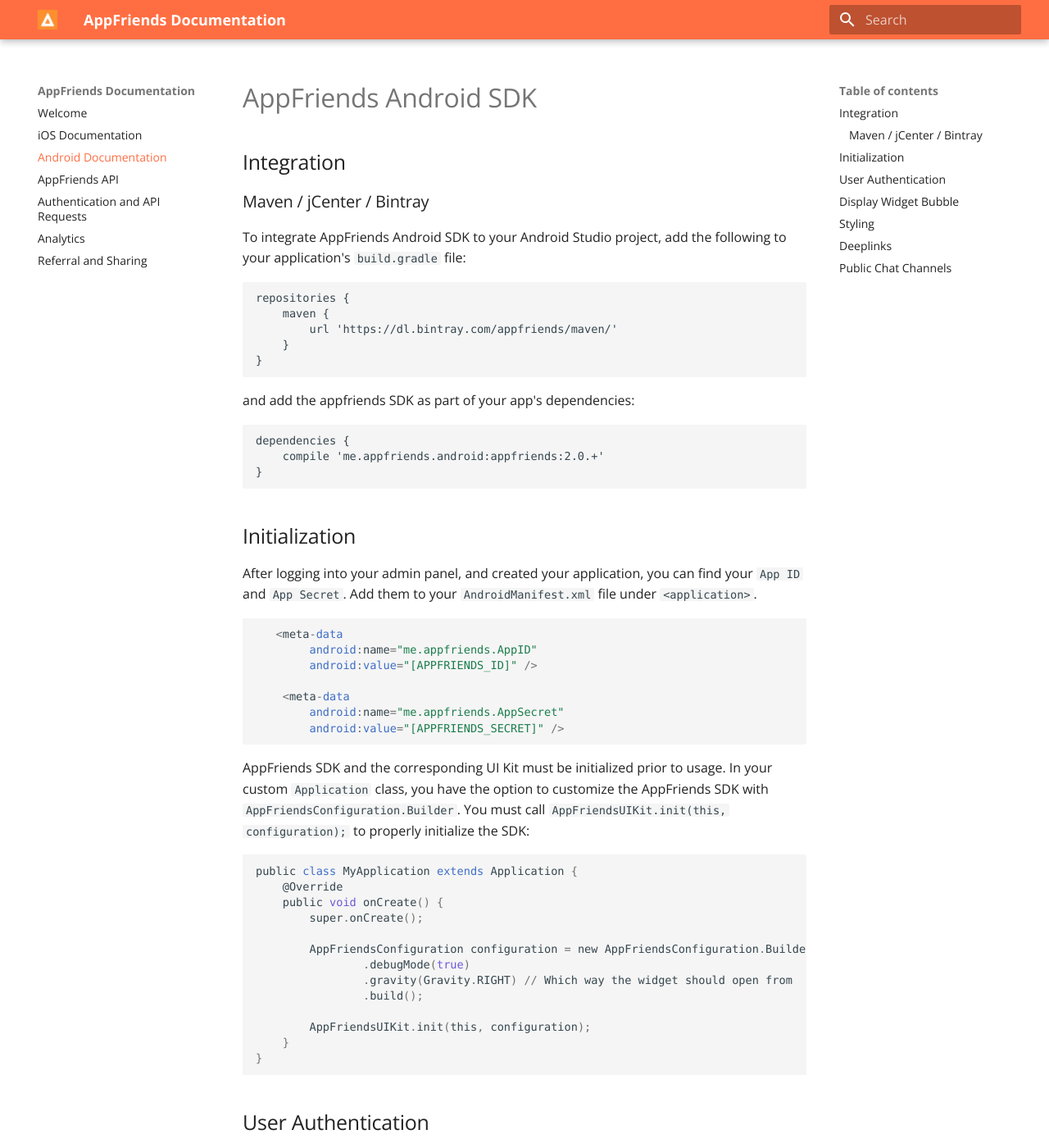
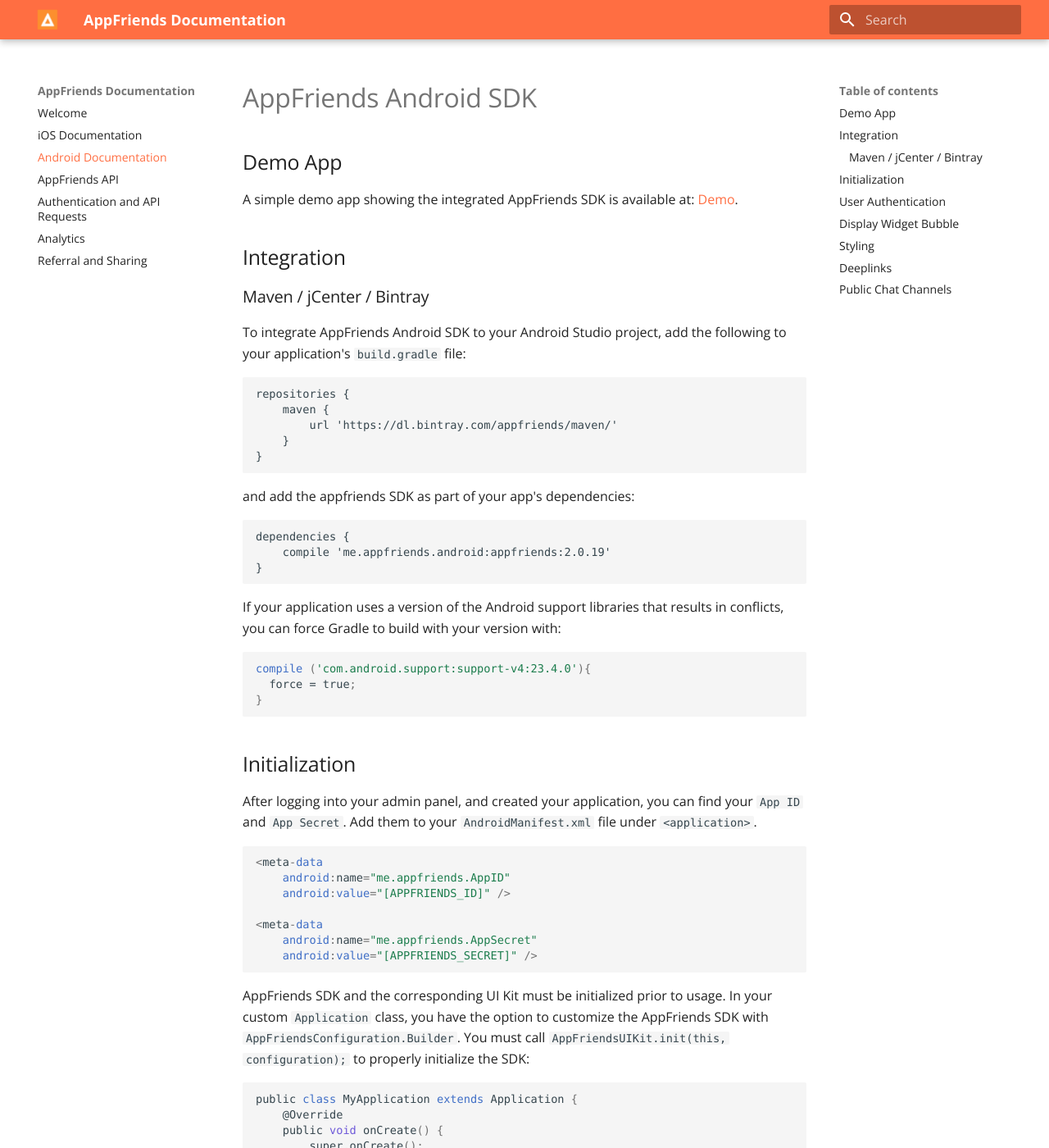
Before and after one commit to Hacknocraft/AppFriendsDocs, an MkDocs documentation site: the page built from docs/android.md, in a window 1280 px wide and 1400 px high. Shown: the whole window at 82% size. Built offline with MkDocs 1.6.1 and Material for MkDocs 9.7.7, drawn with Linux system fonts in a browser that asks for light colours; some web fonts are replaced; old or Windows-style settings are respelled for this version of MkDocs; some of the changed text lies outside the part shown.

Commit message:
updated android

````diff
--- a/docs/android.md
+++ b/docs/android.md
@@ -1,4 +1,7 @@
 # AppFriends Android SDK
+
+## Demo App
+A simple demo app showing the integrated AppFriends SDK is available at: [Demo](https://github.com/AppFriendsMe/AndroidDemo).
 
 ## Integration
 
@@ -16,20 +19,28 @@
 and add the appfriends SDK as part of your app's dependencies:
 ```
 dependencies {
-    compile 'me.appfriends.android:appfriends:2.0.+'
+    compile 'me.appfriends.android:appfriends:2.0.19'
+}
+```
+
+If your application uses a version of the Android support libraries that results in conflicts, you can force Gradle to build with your version with:
+
+```
+compile ('com.android.support:support-v4:23.4.0'){
+  force = true;
 }
 ```
 
 ## Initialization
 After logging into your admin panel, and created your application, you can find your ``App ID`` and ``App Secret``. Add them to your ```AndroidManifest.xml``` file under ```<application>```.
 ```
-   <meta-data
-        android:name="me.appfriends.AppID"
-        android:value="[APPFRIENDS_ID]" />
+<meta-data
+    android:name="me.appfriends.AppID"
+    android:value="[APPFRIENDS_ID]" />
 
-    <meta-data
-        android:name="me.appfriends.AppSecret"
-        android:value="[APPFRIENDS_SECRET]" />
+<meta-data
+    android:name="me.appfriends.AppSecret"
+    android:value="[APPFRIENDS_SECRET]" />
 ```
 
 AppFriends SDK and the corresponding UI Kit must be initialized prior to usage. In your custom ``Application`` class, you have the option to customize the AppFriends SDK with ```AppFriendsConfiguration.Builder```. You must call ```AppFriendsUIKit.init(this, configuration);``` to properly initialize the SDK:
@@ -39,10 +50,10 @@
     public void onCreate() {
         super.onCreate();
 
-        AppFriendsConfiguration configuration = new AppFriendsConfiguration.Builder()
-                .debugMode(true)
-                .gravity(Gravity.RIGHT) // Which way the widget should open from
-                .build();
+        AppFriendsConfiguration configuration =
+          new AppFriendsConfiguration.Builder()
+                                     .gravity(Gravity.RIGHT) // Which way the widget should open from
+                                     .build();
 
         AppFriendsUIKit.init(this, configuration);
     }
````
Also changed, not shown: other parts of docs/android.md (+0 -4 lines).
